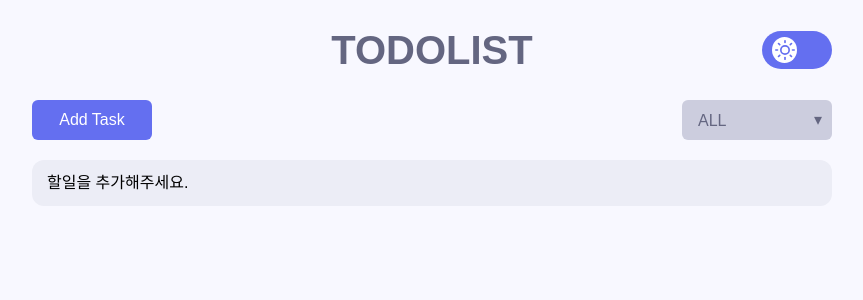
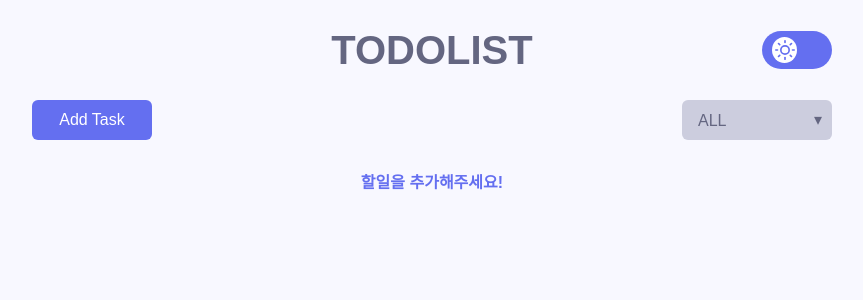
Before and after one commit to magrowing/TodoList-App, a React (Vite) app: page / in a window 1280 px wide. Shown: the top 300 px of the page, without its empty margins (208-1071 px from the left). Built offline with nearby package versions, Linux system fonts and the light colour scheme; a web font is replaced by a local one.

Commit message:
refactor : 할일 목록 조건에 따라 출력 문구 변경 첫 페이지 로드 / 조회된 할일 목록 리스트 두가지 경우 반영하여 출력 문구 수정

```diff
--- a/src/components/List.tsx
+++ b/src/components/List.tsx
@@ -1,3 +1,5 @@
+import { useEffect, useState } from 'react';
+
 import styled from 'styled-components';
 
 import ListItem from './ListItem';
@@ -9,15 +11,41 @@ const LisContainer = styled.ul`
   border-radius: 1.2rem;
   margin: 2rem 0;
   background-color: ${(props) => props.theme.colors.bgSecondary};
+
+  &.none-msg {
+    background-color: transparent;
+    li {
+      color: ${(props) => props.theme.colors.primary};
+      font-weight: 600;
+      text-align: center;
+    }
+  }
 `;
 
 function List() {
   const todoItems = useTodoStore((state) => state.todoItems);
+  const [localStorageTodos, setLocalStorageTodos] = useState([]);
+
+  useEffect(() => {
+    const localTodoItems = localStorage.getItem('todoItems');
+    if (localTodoItems) {
+      setLocalStorageTodos(JSON.parse(localTodoItems));
+    }
+    setLocalStorageTodos([]);
+  }, [todoItems]);
+
+  if (!localStorageTodos.length) {
+    return (
+      <LisContainer className="none-msg">
+        <li>할일을 추가해주세요!</li>
+      </LisContainer>
+    );
+  }
 
   if (!todoItems.length) {
     return (
-      <LisContainer>
-        <li>할일을 추가해주세요.</li>
+      <LisContainer className="none-msg">
+        <li>할일 목록이 존재하지 않습니다.</li>
       </LisContainer>
     );
   }
```
